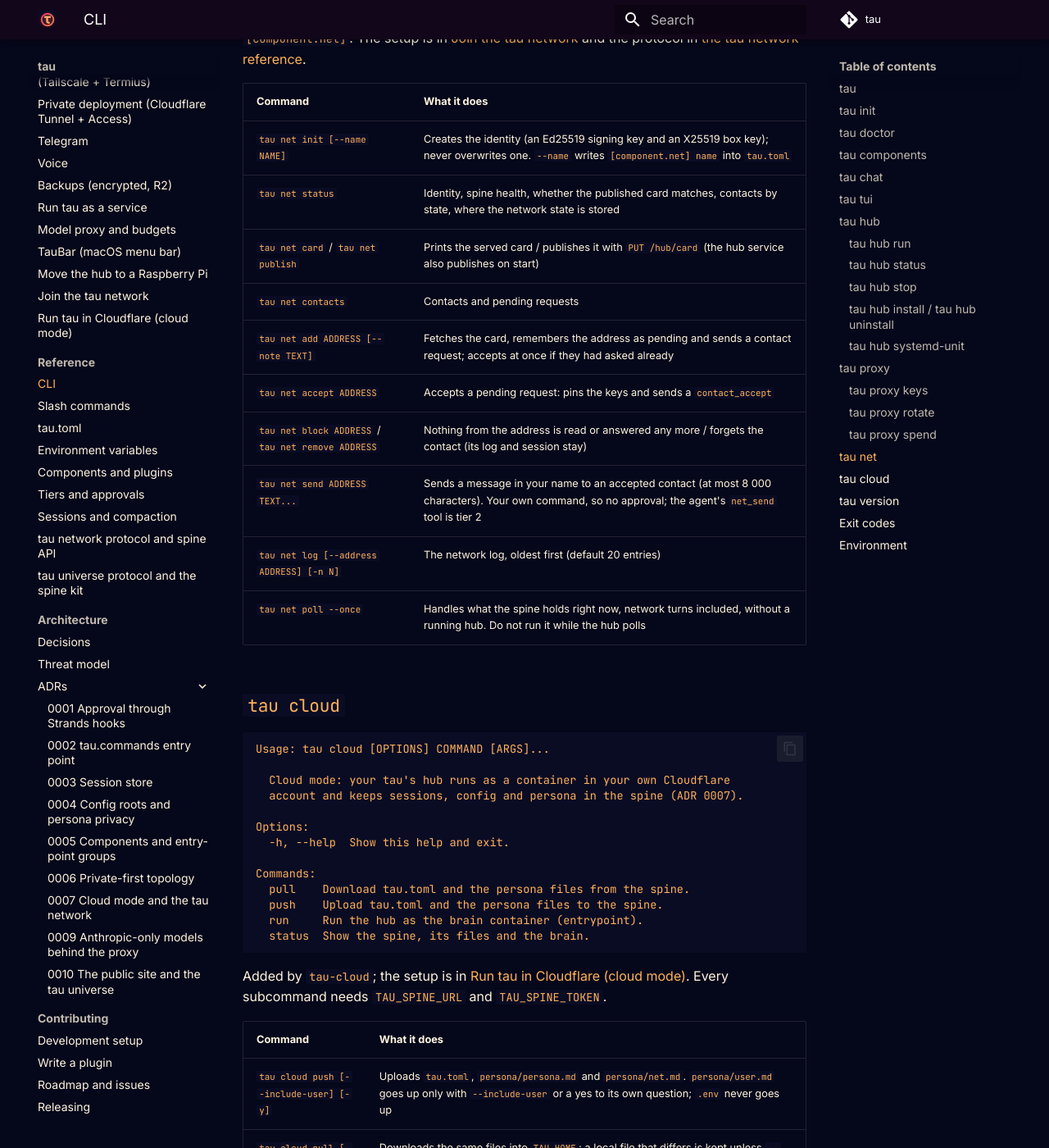
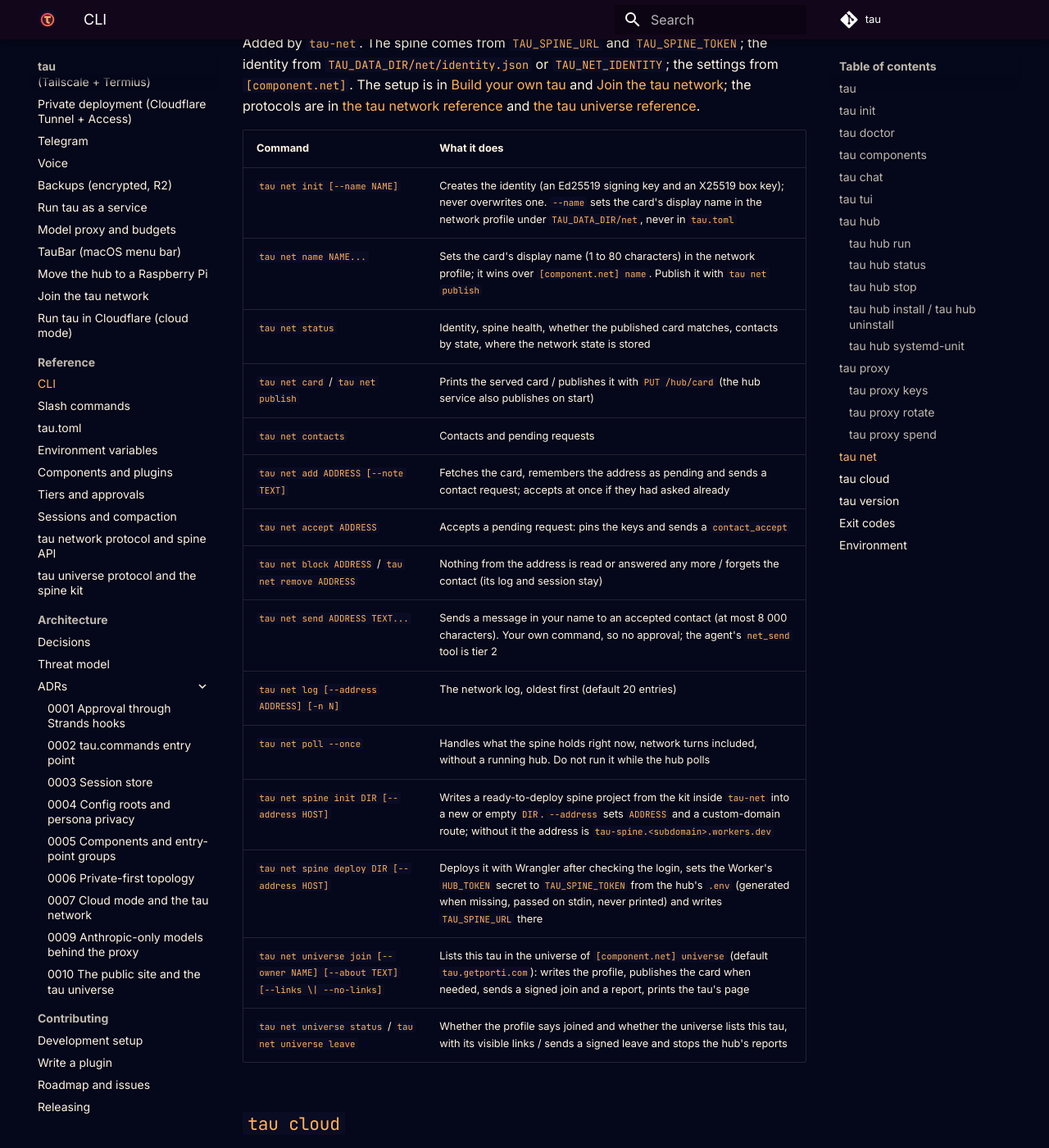
Before and after one commit to fport/tau, an MkDocs documentation site: the page built from docs/reference/cli.md, in a window 1280 px wide and 1400 px high, scrolled down 8590 px. Shown: the whole window at 82% size. Built offline with MkDocs 1.6.1 and Material for MkDocs 9.7.7, drawn with Linux system fonts in a browser that asks for light colours; comment, search, counter and statistics services are not loaded; some of the changed text lies outside the part shown.

Commit message:
docs: tau net name, spine and universe in the CLI reference
The tau net help block matches the current --help, and --name is
described as writing the network profile, not tau.toml.

Refs: 144

````diff
--- a/docs/reference/cli.md
+++ b/docs/reference/cli.md
@@ -342,18 +342,22 @@ Commands:
   contacts  List contacts.
   init      Create the network identity.
   log       Show the network log.
+  name      Set the card's display name.
   poll      Handle queued envelopes once.
   publish   Publish the card.
   remove    Forget a contact.
   send      Send a message to a contact.
+  spine     Set up and deploy your spine Worker.
   status    Show the network status.
+  universe  Join or leave the tau universe.
 ```
 
-Added by `tau-net`. The spine comes from `TAU_SPINE_URL` and `TAU_SPINE_TOKEN`; the identity from `TAU_DATA_DIR/net/identity.json` or `TAU_NET_IDENTITY`; the settings from `[component.net]`. The setup is in [Join the tau network](../guides/tau-network.md) and the protocol in [the tau network reference](tau-network.md).
+Added by `tau-net`. The spine comes from `TAU_SPINE_URL` and `TAU_SPINE_TOKEN`; the identity from `TAU_DATA_DIR/net/identity.json` or `TAU_NET_IDENTITY`; the settings from `[component.net]`. The setup is in [Build your own tau](../getting-started/build-your-own-tau.md) and [Join the tau network](../guides/tau-network.md); the protocols are in [the tau network reference](tau-network.md) and [the tau universe reference](tau-universe.md).
 
 | Command | What it does |
 |---|---|
-| `tau net init [--name NAME]` | Creates the identity (an Ed25519 signing key and an X25519 box key); never overwrites one. `--name` writes `[component.net] name` into `tau.toml` |
+| `tau net init [--name NAME]` | Creates the identity (an Ed25519 signing key and an X25519 box key); never overwrites one. `--name` sets the card's display name in the network profile under `TAU_DATA_DIR/net`, never in `tau.toml` |
+| `tau net name NAME...` | Sets the card's display name (1 to 80 characters) in the network profile; it wins over `[component.net] name`. Publish it with `tau net publish` |
 | `tau net status` | Identity, spine health, whether the published card matches, contacts by state, where the network state is stored |
 | `tau net card` / `tau net publish` | Prints the served card / publishes it with `PUT /hub/card` (the hub service also publishes on start) |
 | `tau net contacts` | Contacts and pending requests |
@@ -363,6 +367,10 @@ Added by `tau-net`. The spine comes from `TAU_SPINE_URL` and `TAU_SPINE_TOKEN`;
 | `tau net send ADDRESS TEXT...` | Sends a message in your name to an accepted contact (at most 8 000 characters). Your own command, so no approval; the agent's `net_send` tool is tier 2 |
 | `tau net log [--address ADDRESS] [-n N]` | The network log, oldest first (default 20 entries) |
 | `tau net poll --once` | Handles what the spine holds right now, network turns included, without a running hub. Do not run it while the hub polls |
+| `tau net spine init DIR [--address HOST]` | Writes a ready-to-deploy spine project from the kit inside `tau-net` into a new or empty `DIR`. `--address` sets `ADDRESS` and a custom-domain route; without it the address is `tau-spine.<subdomain>.workers.dev` |
+| `tau net spine deploy DIR [--address HOST]` | Deploys it with Wrangler after checking the login, sets the Worker's `HUB_TOKEN` secret to `TAU_SPINE_TOKEN` from the hub's `.env` (generated when missing, passed on stdin, never printed) and writes `TAU_SPINE_URL` there |
+| `tau net universe join [--owner NAME] [--about TEXT] [--links \| --no-links]` | Lists this tau in the universe of `[component.net] universe` (default `tau.getporti.com`): writes the profile, publishes the card when needed, sends a signed join and a report, prints the tau's page |
+| `tau net universe status` / `tau net universe leave` | Whether the profile says joined and whether the universe lists this tau, with its visible links / sends a signed leave and stops the hub's reports |
 
 ## `tau cloud`
 
````
